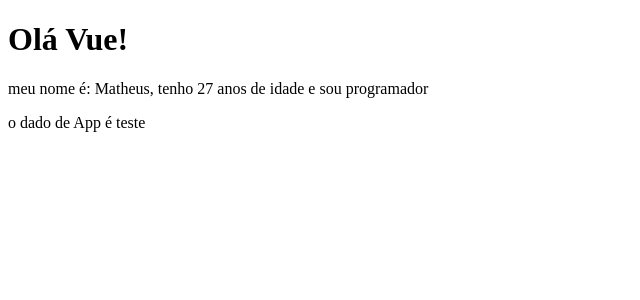
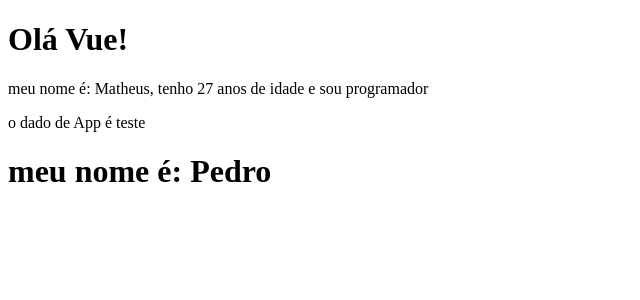
Before and after one commit to guilopes2020/curso-vue3, a Vue app: page / in a window 1280 px wide. Shown: the top 300 px of the page, without its empty margins (0-640 px from the left). Built offline with nearby package versions, Linux system fonts and the light colour scheme.

Commit message:
feat: :sparkles: make-life-cycle-hooks

```diff
--- a/src/App.vue
+++ b/src/App.vue
@@ -2,16 +2,19 @@
     <div>
         <PrimeiroComponente />
         <p>o dado de App é {{ testando }}</p>
+        <LifeCycle />
     </div>
 </template>
 
 <script>
     import PrimeiroComponente from './components/PrimeiroComponente.vue'
+    import LifeCycle from './components/LifeCycle.vue';
 
     export default {
         name: 'App',
         components: {
-            PrimeiroComponente
+            PrimeiroComponente,
+            LifeCycle
         },
         data() {
             return {
--- /dev/null
+++ b/src/components/LifeCycle.vue
@@ -0,0 +1,26 @@
+<template>
+    <div>
+        <h1>meu nome é: {{ nome }}</h1>
+    </div>
+</template>
+
+<script>
+    export default {
+        name: 'LifeCycle',
+        data() {
+            return {
+                nome: 'ainda nao sei'
+            }
+        },
+        created() {
+            setTimeout(() => {
+                this.nome = 'Guillherme'
+            }, 2000)
+        },
+        mounted() {
+            setTimeout(() => {
+                this.nome = 'Pedro'
+            }, 4000)
+        }
+    }
+</script>
--- a/src/components/PrimeiroComponente.vue
+++ b/src/components/PrimeiroComponente.vue
@@ -1,7 +1,7 @@
 <template>
     <div>
         <h1>Olá Vue!</h1>
-        <p>meu nome é: {{ name }}, tenho {{ age }} anos de idade e sou {{ profissao }}</p>
+        <p>meu nome é: {{ nome }}, tenho {{ age }} anos de idade e sou {{ profissao }}</p>
     </div>
 </template>
 
@@ -10,7 +10,7 @@
         name: 'PrimeiroComponente',
         data() {
             return {
-                name: 'Matheus',
+                nome: 'Matheus',
                 profissao: 'programador',
                 age: 27
             }
```
